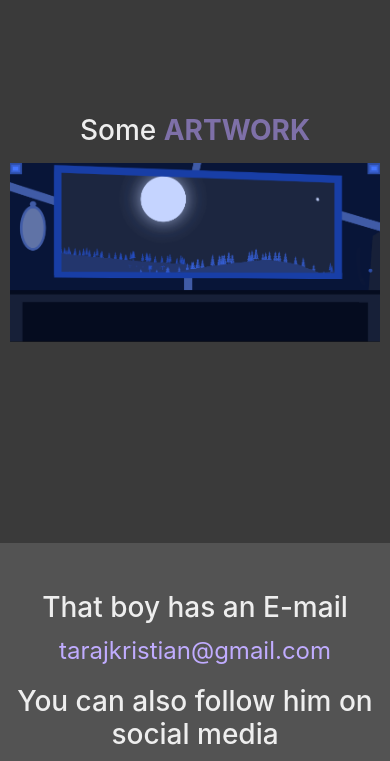
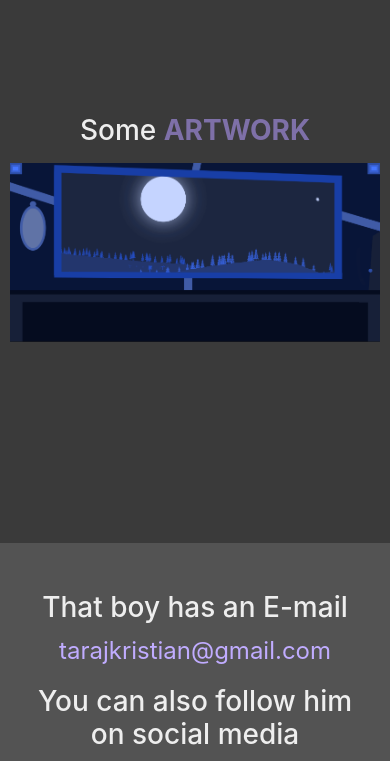
Before and after one commit to kristiantaraj/Kt.codes, a plain HTML site: page index.html in a window 390 px wide. Shown: the part 2889-3650 px from the top of the page. Drawn offline with nearby package versions, Linux system fonts and the light colour scheme.

Commit message:
Completed

```diff
--- a/sass/main.scss
+++ b/sass/main.scss
@@ -618,6 +618,10 @@ body,html {
         margin-right: 1.5rem !important;
     }
 
+    #footer{
+        padding-right: 5%;
+        padding-left: 5%;
+    }
 
 
     .links {
```
Also changed, not shown: css/sass/main.css.
